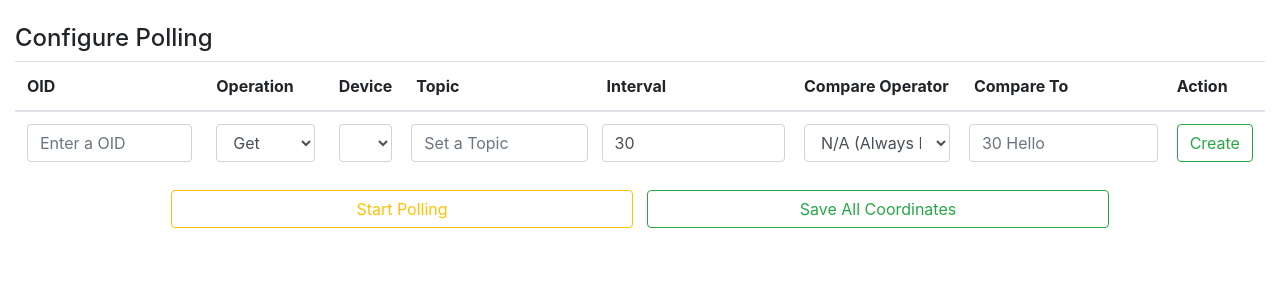
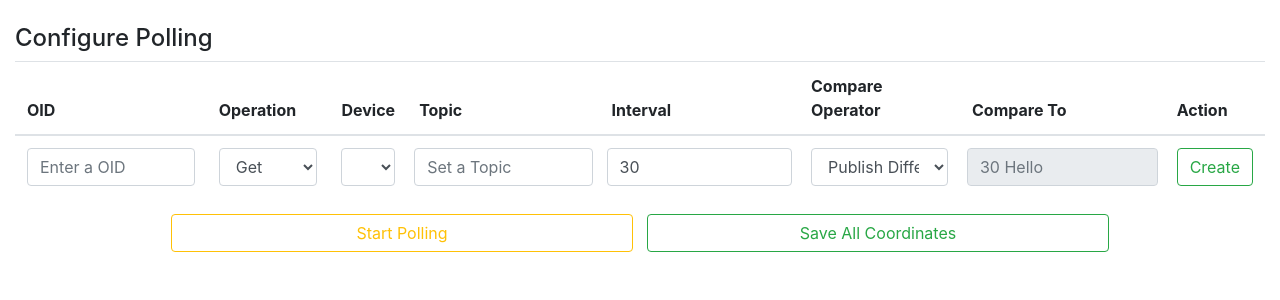
Before and after one commit to jeremyqzt/SNMPtoMqtt, a Flask app: template templates/coordinate.html in a window 1280 px wide. Shown: the part 56-356 px from the top of the page. Run offline with Flask 2, Linux system fonts and the light colour scheme; the template is opened without the code that fills it, so the values that code supplies are empty; some libraries are stand-ins or nearby versions.

Commit message:
apparently more merge conflicts than i thought

```diff
--- a/templates/coordinate.html
+++ b/templates/coordinate.html
@@ -60,15 +60,6 @@
                     <td> <div class="form-row align-items-center"><input type="text" id="interval" class="form-control" value="30"></div></td>
                     <td>
                         <select class="form-control" id ="operation">
-<<<<<<< HEAD
-                                <option value = "0">N/A (Always Publish)</option>
-                                <option value = "1">>= (Greater Equal)</option>
-                                <option value = "2">> (Strictly Greater)</option>
-                                <option value = "3"><= (Lesser Equal)</option>
-                                <option value = "4">< (Strictly Less)</option>
-                                <option value = "5">== (Contains)</option>
-                                <option value = "6">=== (Equals)</option>
-=======
                                 <option value = "0">Publish Different</option>
                                 <option value = "1">Publish Same</option>
                                 <option value = "2">Always Publish</option>
@@ -78,7 +69,7 @@
                                 <option value = "6">< (Strictly Less)</option>
                                 <option value = "7">== (Contains)</option>
                                 <option value = "8">=== (Equals)</option>
->>>>>>> conditional publishing
+
                         </select>
                     </td>
                     <td> <div class="form-row align-items-center"><input type="text" id="compareTo" class="form-control" placeholder="30 Hello"></div></td>
@@ -89,21 +80,12 @@
                 {% for y in coordinates %}
                 <tr>
                     <td> {{ y.oid }}</td>
-<<<<<<< HEAD
-                    <td value={{ y.snmpOperEnum }}> {{ y.snmpOper }}</td>
-                    <td> {{ y.devName }}</td>
-                    <td> {{ y.topic }}</td>
-                    <td> {{ y.interval }}</td>
-                    <td value = {{ y.operatorEnum }}> {{ y.operator }}</td>
-                    <td> {{ y.compareTo }}</td>
-=======
                     <td value={{ y.snmpOper }}> {{ y.snmpOperText }}</td>
                     <td> {{ y.devName }}</td>
                     <td> {{ y.topic }}</td>
                     <td> {{ y.interval }}</td>
                     <td value = {{ y.operEnum }}> {{ y.operEnumText }}</td>
                     <td> {{ y.compare }}</td>
->>>>>>> conditional publishing
                     <td><button onclick="deleteMe(this)" class="btn btn-outline-danger" type="button"> Delete</button></td>
 
                 </tr>
@@ -142,16 +124,13 @@
     <script src="https://stackpath.bootstrapcdn.com/bootstrap/4.3.1/js/bootstrap.min.js"></script>
 
     <script>
-<<<<<<< HEAD
-        $(document).ready(function () {
-=======
+
         $(document).on('change', '#operation', function () {
             checkEnable();
         });
 
         $(document).ready(function () {
             checkEnable();
->>>>>>> conditional publishing
             $.ajax({
                 type: 'GET',
                 url: '/start',
@@ -204,11 +183,9 @@
                             break;
                     }
                 });
-<<<<<<< HEAD
-                var row = { oid: oid, oper: oper, name: name, topic: topic, interval: interval, operator: operator, compareTo: compVal };
-=======
+
                 var row = { oid: oid, oper: oper, name: name, topic: topic, interval: interval, operatorEnum: operator, operatorCompare: compVal };
->>>>>>> conditional publishing
+
                 objCfg.push(row);
             });
 
@@ -282,28 +259,6 @@
             var operation = $("#operation").val();
             var compareTo = $("#compareTo").val();
             var operationLiteral = "";
-<<<<<<< HEAD
-            switch (operation) {
-                case ("0"):
-                    operationLiteral = "N/A (Always Publish)";
-                    break;
-                case ("1"):
-                    operationLiteral = ">= (Greater Equal)";
-                    break;
-                case ("2"):
-                    operationLiteral = "> (Strictly Greater)";
-                    break;
-                case ("3"):
-                    operationLiteral = "<= (Lesser Equal)";
-                    break;
-                case ("4"):
-                    operationLiteral = "< (Strictly Lesser)";
-                    break;
-                case ("5"):
-                    operationLiteral = "== (Contains)";
-                    break;
-                case ("6"):
-=======
 
             switch (operation) {
                 case ("0"):
@@ -331,7 +286,6 @@
                     operationLiteral = "== (Contains)";
                     break;
                 case ("8"):
->>>>>>> conditional publishing
                     operationLiteral = "=== (Equals)";
                     break;
                 default:
@@ -339,20 +293,10 @@
                     break;
             }
 
-<<<<<<< HEAD
-            if (operation == "0" && compareTo.length > 0) {
-                error = true;
-                errorStatus = "<li>Cannot Compare To Without an Compare Operator!</li>"
-            }
 
-            if (operation != "0" && compareTo.length < 1) {
-                error = true;
-                errorStatus = "<li>Cannot Compare To Empty!</li>"
-=======
             if (operation > "2" && compareTo.length < 1) {
                 error = true;
                 errorStatus += "<li>Cannot Compare To Empty!</li>"
->>>>>>> conditional publishing
             }
 
             if (!checkOID(OID)) {
@@ -381,11 +325,8 @@
                 return;
             }
 
-<<<<<<< HEAD
-            if (operation == "0") {
-=======
+
             if (operation <= "2") {
->>>>>>> conditional publishing
                 compareTo = "Not Used";
             }
 
```
